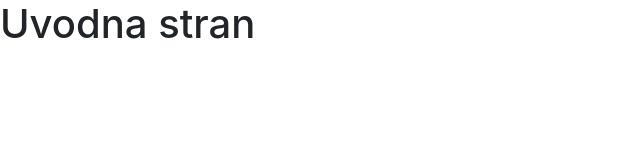
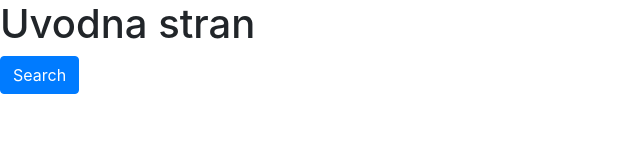
Before and after one commit to araspor/janja_demosite, a website: page dist/index.html in a window 1280 px wide. Shown: the whole page, without its empty margins (0-640 px from the left). Drawn offline with nearby package versions, Linux system fonts and the light colour scheme.

Commit message:
Index fix

```diff
--- a/dist/index.html
+++ b/dist/index.html
@@ -12,7 +12,8 @@
   </head>
   <body>
     <h1>Uvodna stran</h1>
-    <a href="search.html"></a>
+    <a role="button" class="btn btn-primary" href="search.html">Search</a>
+
 
     <!-- Optional JavaScript -->
     <!-- jQuery first, then Popper.js, then Bootstrap JS -->
```
